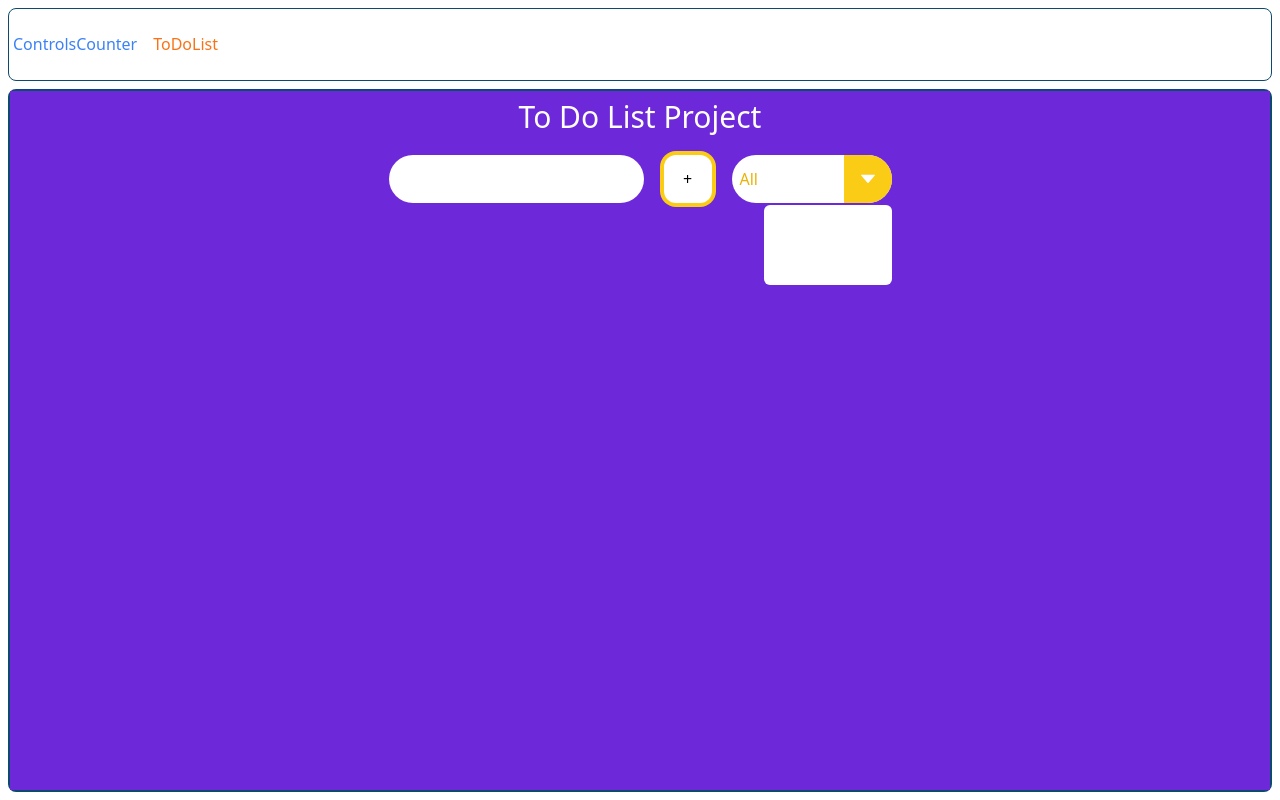
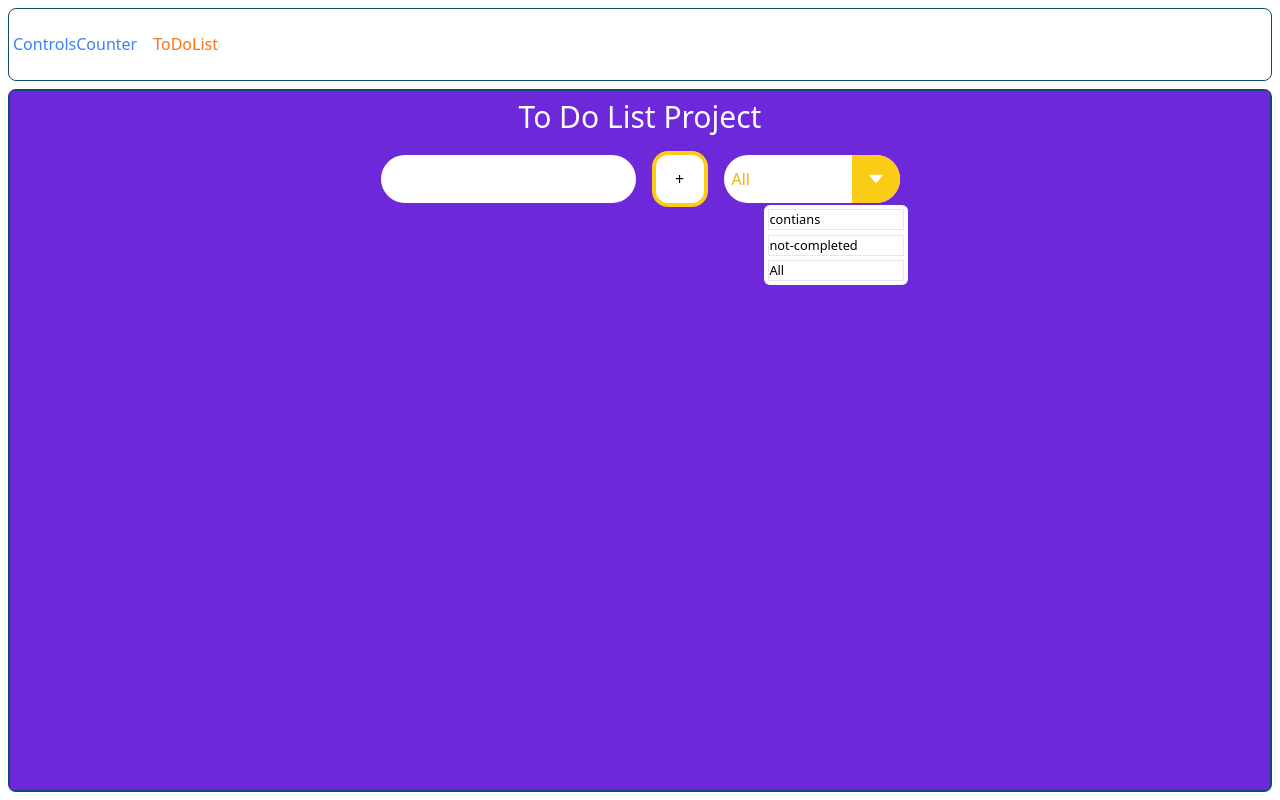
Before and after one commit to aeinmananni/Redux, a React (Vite) app: page /todo-list in a window 1280 px wide. Both pictures are taken after a click on the button 867 px from the left and 178 px from the top of the page. Built offline with nearby package versions, Linux system fonts and the light colour scheme.

Commit message:
update to List

```diff
--- a/src/App.tsx
+++ b/src/App.tsx
@@ -2,7 +2,7 @@ import { Provider } from "react-redux";
 import store from "./redux-store";
 import { Routes, Route } from "react-router-dom";
 import ControlCounter from "./components/controls";
-import TodoList from "./components/todo-list";
+import TodoList from "./components/todos";
 import Home from "./home";
 
 const App = () => {
--- a/src/UI/button.tsx
+++ b/src/UI/button.tsx
@@ -1,11 +1,17 @@
-import { ButtonHTMLAttributes } from "react";
+import { ButtonHTMLAttributes, forwardRef } from "react";
 
 export type ButtonProps = {
-  text?: string;
+  text?: React.ReactNode;
 } & ButtonHTMLAttributes<HTMLButtonElement>;
 
-const Button = ({ text, ...props }: ButtonProps) => {
-  return <button {...props}>{text}</button>;
-};
+const Button = forwardRef<HTMLButtonElement, ButtonProps>(
+  ({ text, ...props }, ref) => {
+    return (
+      <button ref={ref} {...props}>
+        {text}
+      </button>
+    );
+  }
+);
 
 export default Button;
--- a/src/UI/input.tsx
+++ b/src/UI/input.tsx
@@ -1,9 +1,9 @@
-import { InputHTMLAttributes } from "react";
+import { InputHTMLAttributes, forwardRef } from "react";
 
 type InputProps = {} & InputHTMLAttributes<HTMLInputElement>;
 
-const Input = ({ ...props }: InputProps) => {
-  return <input {...props} />;
-};
+const Input = forwardRef<HTMLInputElement, InputProps>(({ ...props }, ref) => {
+  return <input ref={ref} {...props} />;
+});
 
 export default Input;
--- a/src/components/todo-list.tsx
+++ /dev/null
@@ -1,61 +0,0 @@
-import { useRef, useState } from "react";
-import Button from "../UI/button";
-import Input from "../UI/input";
-import { AiFillCaretDown } from "react-icons/ai";
-import { useClickAway } from "react-use";
-
-const TodoList = () => {
-  const divRef = useRef<HTMLDivElement>(null);
-  const buttonRef = useRef<HTMLButtonElement>(null);
-  const [infoObjects, setInfoObjects] = useState<{
-    text: string;
-    showModal: boolean;
-    state: [];
-  }>({
-    text: "All",
-    showModal: false,
-    state: [],
-  });
-  useClickAway(divRef, (e) => {
-    if (buttonRef.current && !buttonRef.current?.contains(e.target as Node)) {
-      setInfoObjects((prev) => ({ ...prev, showModal: false }));
-    }
-  });
-  return (
-    <div className="flex flex-col bg-violet-700 h-full items-center p-2 gap-5">
-      <h1 className="text-3xl text-white">To Do List Project</h1>
-      <div className="flex gap-6 justify-center items-center w-full relative">
-        <Input className="px-3 py-3 rounded-full outline-none focus:ring-2 focus:ring-yellow-400 ring-offset-2" />
-        <Button
-          text="+"
-          className="bg-white w-10 h-10 rounded-lg outline-none ring-4 ring-yellow-400 ring-offset-4"
-        />
-        <div className="w-40 flex justify-start items-center pl-2 h-12 bg-white rounded-full relative overflow-hidden">
-          <button
-            role="button"
-            ref={buttonRef}
-            onClick={(e) => {
-              e.stopPropagation();
-              setInfoObjects((prev) => ({
-                ...prev,
-                showModal: !infoObjects.showModal,
-              }));
-            }}
-            className="h-full w-12 flex justify-center items-center absolute right-0 bg-yellow-400 cursor-pointer"
-          >
-            <AiFillCaretDown className="text-xl text-white" />
-          </button>
-          <span className="text-yellow-500">{infoObjects.text}</span>
-        </div>
-        {infoObjects.showModal && (
-          <div
-            ref={divRef}
-            className=" absolute bg-white h-20 w-32 left-[60%] top-[105%] rounded-md"
-          ></div>
-        )}
-      </div>
-    </div>
-  );
-};
-
-export default TodoList;
--- /dev/null
+++ b/src/components/todos/index.tsx
@@ -0,0 +1,67 @@
+import { ChangeEvent, useRef, useState } from "react";
+import Button from "../../UI/button";
+import Input from "../../UI/input";
+import { useClickAway } from "react-use";
+import SelectComponent from "./select-component";
+import { InfoType } from "../../models";
+import Modal from "./modal";
+
+const TodoList = () => {
+  const divRef = useRef<HTMLDivElement>(null);
+  const buttonRef = useRef<HTMLButtonElement>(null);
+  const [inputValue, setInputValue] = useState<string>("");
+  const [infoObjects, setInfoObjects] = useState<InfoType>({
+    text: "All",
+    showModal: false,
+    state: ["contians", "not-completed", "All"],
+    inputValues: [],
+  });
+  useClickAway(divRef, (e) => {
+    if (buttonRef.current && !buttonRef.current?.contains(e.target as Node)) {
+      setInfoObjects((prev) => ({ ...prev, showModal: false }));
+    }
+  });
+  console.log(infoObjects.inputValues);
+  return (
+    <div className="flex flex-col bg-violet-700 h-full items-center p-2 gap-5">
+      <h1 className="text-3xl text-white">To Do List Project</h1>
+      <div className="flex gap-6 justify-center items-center w-full relative">
+        <Input
+          onChange={(e: ChangeEvent<HTMLInputElement>) =>
+            setInputValue(e.target.value)
+          }
+          className="px-3 py-3 rounded-full outline-none focus:ring-2 focus:ring-yellow-400 ring-offset-2"
+        />
+        <Button
+          onClick={() => {
+            setInfoObjects((prev) => ({
+              ...prev,
+              inputValues: [...prev.inputValues, inputValue],
+            }));
+          }}
+          text="+"
+          className="bg-white w-10 h-10 rounded-lg outline-none ring-4 ring-yellow-400 ring-offset-4"
+        />
+        <SelectComponent
+          ref={buttonRef}
+          text={infoObjects.text}
+          onClick={() => {
+            setInfoObjects((prev) => ({
+              ...prev,
+              showModal: !infoObjects.showModal,
+            }));
+          }}
+        />
+        {infoObjects.showModal && (
+          <Modal
+            ref={divRef}
+            infoObjects={infoObjects}
+            setInfoObjects={setInfoObjects}
+          />
+        )}
+      </div>
+    </div>
+  );
+};
+
+export default TodoList;
--- /dev/null
+++ b/src/components/todos/modal.tsx
@@ -0,0 +1,34 @@
+import { InfoType } from "../../models";
+import { forwardRef, HTMLAttributes } from "react";
+
+type ModalProps = {
+  infoObjects: InfoType;
+  setInfoObjects: (value: InfoType) => void;
+} & HTMLAttributes<HTMLDivElement>;
+
+const Modal = forwardRef<HTMLDivElement, ModalProps>(
+  ({ infoObjects, setInfoObjects, ...props }, ref) => {
+    return (
+      <div
+        {...props}
+        ref={ref}
+        className=" absolute bg-white h-20 w-36 left-[60%] top-[105%] rounded-md flex flex-col justify-between p-1"
+      >
+        {infoObjects.state.map((text: string) => (
+          <small
+            onClick={() => {
+              const find = infoObjects.state.find((it) => it === text);
+
+              setInfoObjects({ ...infoObjects, text: find ?? "" });
+            }}
+            className="border cursor-pointer"
+          >
+            {text}
+          </small>
+        ))}
+      </div>
+    );
+  }
+);
+
+export default Modal;
--- /dev/null
+++ b/src/components/todos/select-component.tsx
@@ -0,0 +1,28 @@
+import { AiFillCaretDown } from "react-icons/ai";
+import Button from "../../UI/button";
+import { forwardRef, MouseEvent } from "react";
+
+type SelectComponentProps = {
+  onClick?: (e: MouseEvent<HTMLButtonElement>) => void;
+  text: string;
+};
+
+const SelectComponent = forwardRef<HTMLButtonElement, SelectComponentProps>(
+  ({ onClick, text }, ref) => {
+    return (
+      <div className="w-44 flex justify-start items-center pl-2 h-12 bg-white rounded-full relative overflow-hidden">
+        <Button
+          text={<AiFillCaretDown className="text-xl text-white" />}
+          role="button"
+          ref={ref}
+          onClick={onClick}
+          className="h-full w-12 flex justify-center items-center absolute right-0 bg-yellow-400 cursor-pointer"
+        />
+
+        <span className="text-yellow-500">{text}</span>
+      </div>
+    );
+  }
+);
+
+export default SelectComponent;
--- /dev/null
+++ b/src/models.ts
@@ -0,0 +1,8 @@
+export type InfoType ={
+
+        text: string;
+        showModal: boolean;
+        state: string[];
+        inputValues:string[]
+
+}
```
